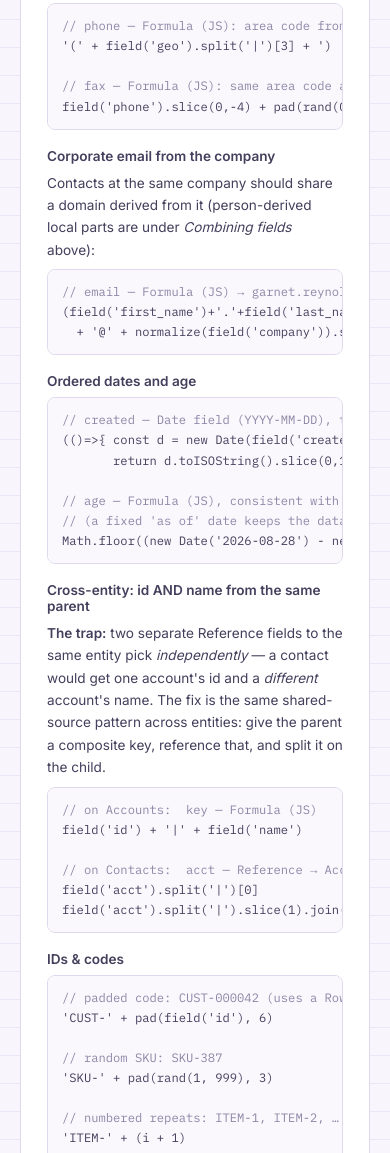
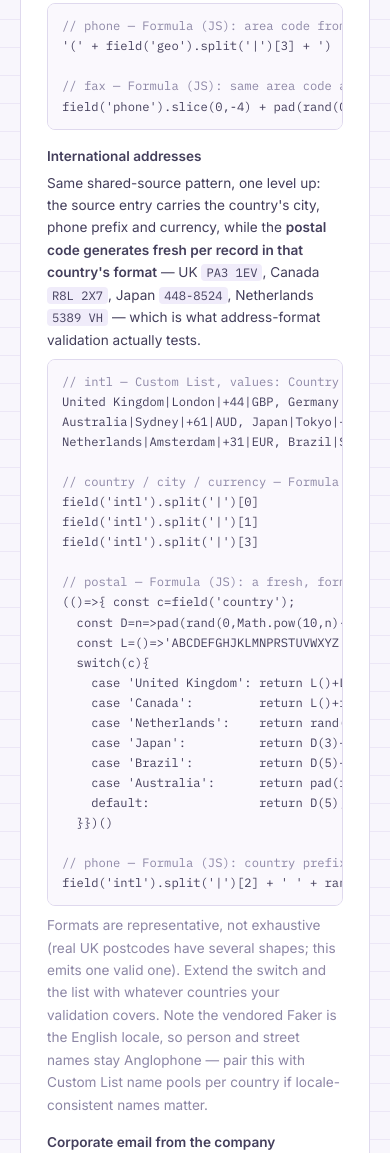
Before and after one commit to dnguye/test-data-generator, a plain HTML site: page docs.html in a window 390 px wide. Shown: the part 8128-9281 px from the top of the page. Drawn offline with Linux system fonts and the light colour scheme.

Commit message:
Docs: international address dependencies
Extend the scenario recipes with international addresses: a
Country|City|PhonePrefix|Currency shared source, plus a postal-code
formula that generates a fresh, format-valid code per record in the
record's own country's format (UK/CA/NL/JP/BR/AU shapes, 5-digit
default) - the shape address-format validation actually tests -
and country-prefixed phones. Honest notes on representative (not
exhaustive) formats and the en-locale Faker limitation for names.
Verified in the sandbox: 80 records across 8 countries, every
country/city/prefix/currency tuple consistent, every postal matching
its country's regex, variety within countries, unicode city intact.

Co-Authored-By: Claude Opus 5 <noreply@anthropic.com>
Claude-Session: https://claude.ai/code/session_01GYgbPKZNrz92AspEzFhK9K

```diff
--- a/docs.html
+++ b/docs.html
@@ -284,6 +284,42 @@ field('geo').split('|')[2]</code></pre>
 
 <span class="cm">// fax — Formula (JS): same area code and exchange, different line &#8594; (303) 735-5265</span>
 field('phone').slice(0,-4) + pad(rand(0,9999),4)</code></pre>
+
+  <h3>International addresses</h3>
+  <p>Same shared-source pattern, one level up: the source entry carries the country's city, phone prefix and
+  currency, while the <b>postal code generates fresh per record in that country's format</b> — UK
+  <code>PA3&nbsp;1EV</code>, Canada <code>R8L&nbsp;2X7</code>, Japan <code>448-8524</code>, Netherlands
+  <code>5389&nbsp;VH</code> — which is what address-format validation actually tests.</p>
+  <pre><code><span class="cm">// intl — Custom List, values: Country|City|PhonePrefix|Currency</span>
+United Kingdom|London|+44|GBP, Germany|Berlin|+49|EUR, Canada|Toronto|+1|CAD,
+Australia|Sydney|+61|AUD, Japan|Tokyo|+81|JPY, France|Paris|+33|EUR,
+Netherlands|Amsterdam|+31|EUR, Brazil|São Paulo|+55|BRL
+
+<span class="cm">// country / city / currency — Formula (JS)</span>
+field('intl').split('|')[0]
+field('intl').split('|')[1]
+field('intl').split('|')[3]
+
+<span class="cm">// postal — Formula (JS): a fresh, format-valid code for the record's own country</span>
+(()=>{ const c=field('country');
+  const D=n=>pad(rand(0,Math.pow(10,n)-1),n);
+  const L=()=>'ABCDEFGHJKLMNPRSTUVWXYZ'[rand(0,22)];
+  switch(c){
+    case 'United Kingdom': return L()+L()+rand(1,9)+' '+rand(1,9)+L()+L();
+    case 'Canada':         return L()+rand(0,9)+L()+' '+rand(0,9)+L()+rand(0,9);
+    case 'Netherlands':    return rand(1000,9999)+' '+L()+L();
+    case 'Japan':          return D(3)+'-'+D(4);
+    case 'Brazil':         return D(5)+'-'+D(3);
+    case 'Australia':      return pad(rand(800,7999),4);
+    default:               return D(5);          <span class="cm">// Germany, France, …</span>
+  }})()
+
+<span class="cm">// phone — Formula (JS): country prefix from the same source</span>
+field('intl').split('|')[2] + ' ' + rand(10,99) + ' ' + pad(rand(0,9999),4) + ' ' + pad(rand(0,9999),4)</code></pre>
+  <p class="dim">Formats are representative, not exhaustive (real UK postcodes have several shapes; this emits one
+  valid one). Extend the switch and the list with whatever countries your validation covers. Note the vendored
+  Faker is the English locale, so person and street names stay Anglophone — pair this with Custom List name pools
+  per country if locale-consistent names matter.</p>
 
   <h3>Corporate email from the company</h3>
   <p>Contacts at the same company should share a domain derived from it (person-derived local parts are under
```
